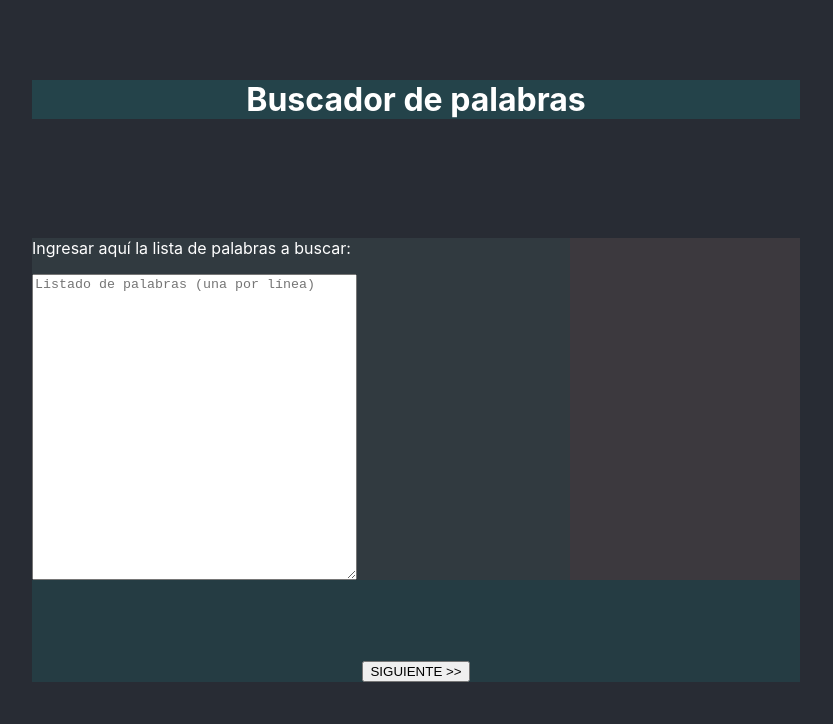
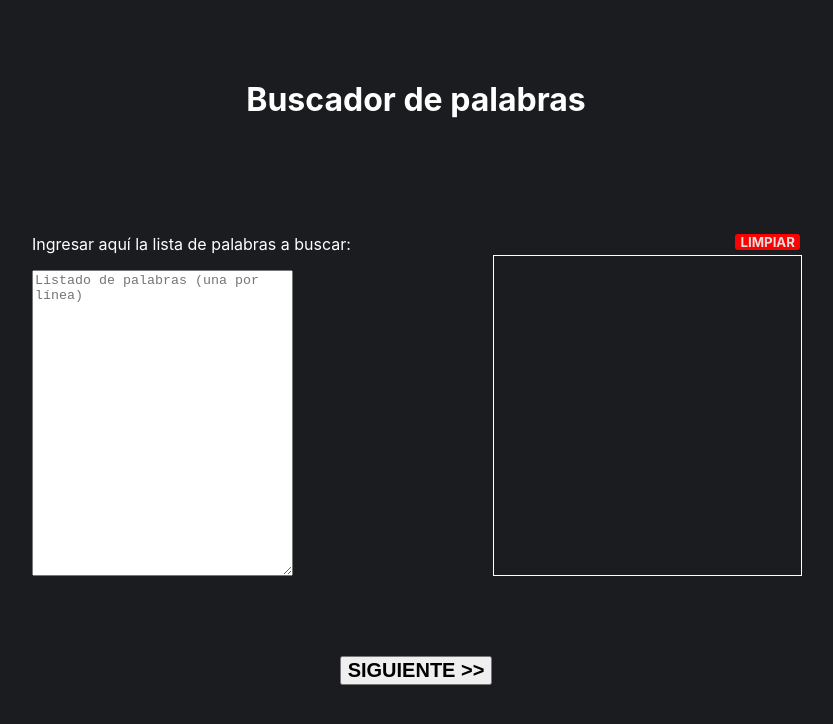
Before and after one commit to isdavid92/Buscador_Palabras, a React (Create React App) app: page / in a window 1280 px wide. Shown: the top 724 px of the page, without its empty margins (224-1057 px from the left). Built offline with nearby package versions, Linux system fonts and the light colour scheme.

Commit message:
terminando lista

```diff
--- a/src/App.css
+++ b/src/App.css
@@ -2,13 +2,12 @@
   height: 100vh;
   width: 100vw;
   text-align: center;
-  background-color: #282c34;
+  background-color: #1a1c20;
   display: flex;
   flex-direction: column;
 }
 
 .titulo {
-  background-color: rgba(0, 255, 255, 0.11);
   display: flex;
   width: 60%;
   margin: 10vh auto 0 auto;
--- a/src/Components/Lista_Palabras/ListaPalabras.jsx
+++ b/src/Components/Lista_Palabras/ListaPalabras.jsx
@@ -1,31 +1,52 @@
-import { useEffect, useState } from "react";
+import { useEffect, useRef, useState } from "react";
 import style from "./ListaPalabras.module.css";
 import { useNavigate } from "react-router-dom";
-import { addPalabra } from "../../redux/actions";
+import { addPalabra, resetPalabra } from "../../redux/actions";
 import { useDispatch, useSelector } from "react-redux";
 
 const ListaPalabras = () => {
-    const [palabras, setPalabras] = useState('');
-    const lista = useSelector(state => state.palabras);
+    const listaGlobal = useSelector(state => state.palabras);
+    const [listaLocal, setListaLocal] = useState([]);
+    const [texto, setTexto] = useState('');
+    const [borrar, setBorrar] = useState(true);
+    const [noDispatch, setNoDispatch] = useState(!borrar);
     const navigate = useNavigate();
     const dispatch = useDispatch();
 
-    const separadorPalabras = (texto) => {
-        let palabras = texto.split(/\s+/).filter(str => str.length > 1);
-        let palabrasMayusculas = palabras.map(palabra => palabra.toUpperCase());
-        console.log(palabrasMayusculas);
-        return palabrasMayusculas
+        const separadorPalabras = (texto) => {
+            let palabras = texto.split(/\s+/).filter(str => str.length > 1);
+            let palabrasMayus = palabras.map(palabra => palabra.toUpperCase());
+            return palabrasMayus
+        };
+
+    const listaDerecha = () => {
+        if (listaLocal.length>0) {
+            return listaLocal.map((element, index) => (
+                <div key={index} className={style.palabra}>{element + " <"}</div>
+            ));
+        }
     };
 
     useEffect(() => {
-        const regex = /[\s\t\r\n]/;
-        if (regex.test(palabras)) {
-            const arrPalabras = separadorPalabras(palabras);
-            arrPalabras.forEach(element => {
-                dispatch(addPalabra(element));
-            });
-        };
-    }, [palabras]);
+        if (texto) {
+            let arr = separadorPalabras(texto);
+            setListaLocal(arr);
+        }
+    }, [texto]);
+
+    useEffect(() => {
+        if (listaLocal.length>0) {
+            dispatch(addPalabra(listaLocal));
+            console.log(listaGlobal);
+        }
+    }, [listaGlobal, listaLocal]);
+
+    useEffect(() => {
+        if (listaLocal.length>0) {
+            setTexto("");
+            dispatch(resetPalabra());
+        }
+    }, [borrar]);
 
     return (
         <div className={style.ListaPalabras}>
@@ -40,21 +61,33 @@ const ListaPalabras = () => {
                     <textarea
                         className={style.textareaLista}
                         placeholder="Listado de palabras (una por línea)"
-                        value={palabras}
-                        onChange={e => setPalabras(e.target.value)}
+                        value={texto}
+                        onChange={e => setTexto(e.target.value)}
                         rows={20}
-                        cols={38}
+                        cols={30}
                     />
                 </div>
-                <div className={style.palabras}>
-                    {lista.map((palabra, index) => (
-                        <div key={index} className={style.palabra}>{palabra}</div>
-                    ))}
+                <div className={style.contPalabras}>
+                    <div className={style.contClean}>
+                        <h5 className={style.clean} onClick={() => setBorrar(!borrar)}>LIMPIAR</h5>
+                    </div>
+                    <div className={style.palabras} >
+                        {listaDerecha()}
+                    </div>
                 </div>
 
             </div>
             <div className={style.divBoton}>
-                <button className={style.boton} onClick={() => navigate("/matriz")}>
+                <button
+                    className={style.boton}
+                    onClick={() => {
+                        if (listaLocal.length == 0) {
+                            alert("Ingrese al menos una palabra y ENTER")
+                        } else {
+                            navigate("/matriz")
+                        }
+                    }}
+                >
                     {"SIGUIENTE >>"}
                 </button>
             </div>
--- a/src/Components/Lista_Palabras/ListaPalabras.module.css
+++ b/src/Components/Lista_Palabras/ListaPalabras.module.css
@@ -1,6 +1,5 @@
 .ListaPalabras {
     margin: auto;
-    background-color: rgba(0, 255, 255, 0.075);
     width: 60%;
     display: flex;
     flex-direction: column;
@@ -14,8 +13,7 @@
     display: flex;
     width: 100%;
     flex-direction: column;
-    width: 70%;
-    background-color: rgba(165, 42, 42, 0.089);
+    width: 60%;
 }
 
 .labelLista {
@@ -28,10 +26,45 @@
     margin-left: 0;
 }
 
+.contPalabras {
+    display: flex;
+    flex-direction: column;
+    width: 40%;
+    height: 100%;
+}
+
+.contClean {
+    width: 100%;
+    display: flex;
+    margin-bottom: 5px;
+}
+
+.clean {
+    background-color: red;
+    color: rgb(228, 223, 223);
+    margin: 0 0 0 auto;
+    border-radius: 3px;
+    padding: 0 5px 0 5px;
+    cursor: pointer;
+
+    &&:hover {
+        background-color: rgb(184, 2, 2);
+        color: white;
+    }
+}
+
 .palabras {
-    width: 30%;
+    width: 100%;
     height: 100%;
-    background-color: rgba(165, 42, 42, 0.171);
+    display: flex;
+    flex-direction: column;
+    border: solid 1px white;
+}
+
+.palabra {
+    color: yellow;
+    margin: 0 0 0 auto;
+    font-size: 12px;
 }
 
 .divBoton {
@@ -40,4 +73,11 @@
 
 .boton {
     cursor: pointer;
+    font-weight: 700;
+    font-size: 20px;
+
+    &:hover {
+        background-color: black;
+        color: white;
+    }
 }
--- a/src/Components/Matriz/Matriz.jsx
+++ b/src/Components/Matriz/Matriz.jsx
@@ -1,11 +1,18 @@
-import { useState } from "react";
+import { useEffect, useState } from "react";
 import style from "./Matriz.module.css";
+import { useSelector } from "react-redux";
 
 const Matriz = () => {
     const [grid, setGrid] = useState('');
+    const palabras = useSelector(state => state.palabras);
+
+    useEffect(() => {
+       console.log(palabras);
+    },[])
 
     return (
         <div className={style.Matriz}>
+            <div className={style.inputMatriz}>
                 <label
                     className={style.labelLista}
                     htmlFor="listaPalabras"
@@ -16,9 +23,13 @@ const Matriz = () => {
                     placeholder="Matriz (separada por comas)"
                     value={grid}
                     onChange={e => setGrid(e.target.value)}
-                rows={10}
+                    rows={5}
                     cols={30}
                 />
+            </div>
+            <div className={style.matriz}>
+
+            </div>
         </div>
     )
 };
--- a/src/Components/Matriz/Matriz.module.css
+++ b/src/Components/Matriz/Matriz.module.css
@@ -2,10 +2,16 @@
     margin: auto;
     background-color: rgba(0, 255, 255, 0.075);
     width: 60%;
+    display: flex;
+    flex-direction: column;
+}
+
+.inputMatriz {
     display: flex;
 }
 
 .labelLista {
     margin: 0 auto auto 0;
     color: white;
+    text-align: start;
 }
--- a/src/redux/actions.js
+++ b/src/redux/actions.js
@@ -1,15 +1,21 @@
-import { ADD_PALABRA, ADD_MATRIZ } from "./actions_types";
+import { ADD_PALABRA, ADD_MATRIZ, RESET_PALABRA } from "./actions_types";
 
-export const addPalabra = (palabra) => {
+export const addPalabra = (arr) => {
     return {
         type: ADD_PALABRA,
-        payload: palabra
+        payload: arr
     }
-}
+};
+
+export const resetPalabra = () => {
+    return {
+        type: RESET_PALABRA
+    }
+};
 
 export const addMatriz = (matriz) => {
     return {
         type: ADD_MATRIZ,
         payload: matriz
     }
-}
+};
--- a/src/redux/actions_types.js
+++ b/src/redux/actions_types.js
@@ -1,2 +1,3 @@
 export const ADD_PALABRA = 'ADD_PALABRA';
+export const RESET_PALABRA = 'RESET_PALABRA';
 export const ADD_MATRIZ = 'ADD_MATRIZ';
--- a/src/redux/reducer.js
+++ b/src/redux/reducer.js
@@ -1,4 +1,4 @@
-import { ADD_PALABRA, ADD_MATRIZ } from "./actions_types";
+import { ADD_PALABRA, ADD_MATRIZ, RESET_PALABRA } from "./actions_types";
 
 const inicialState = {
     palabras: [],
@@ -10,7 +10,13 @@ const reducer = (state = inicialState, { type, payload }) => {
         case ADD_PALABRA:
             return {
                 ...state,
-                palabras: [...state.palabras, payload]
+                palabras: payload
+            }
+
+        case RESET_PALABRA:
+            return {
+                ...state,
+                palabras: []
             }
 
         case ADD_MATRIZ:
```
Lines whose indentation alone changed are shown as unchanged.
